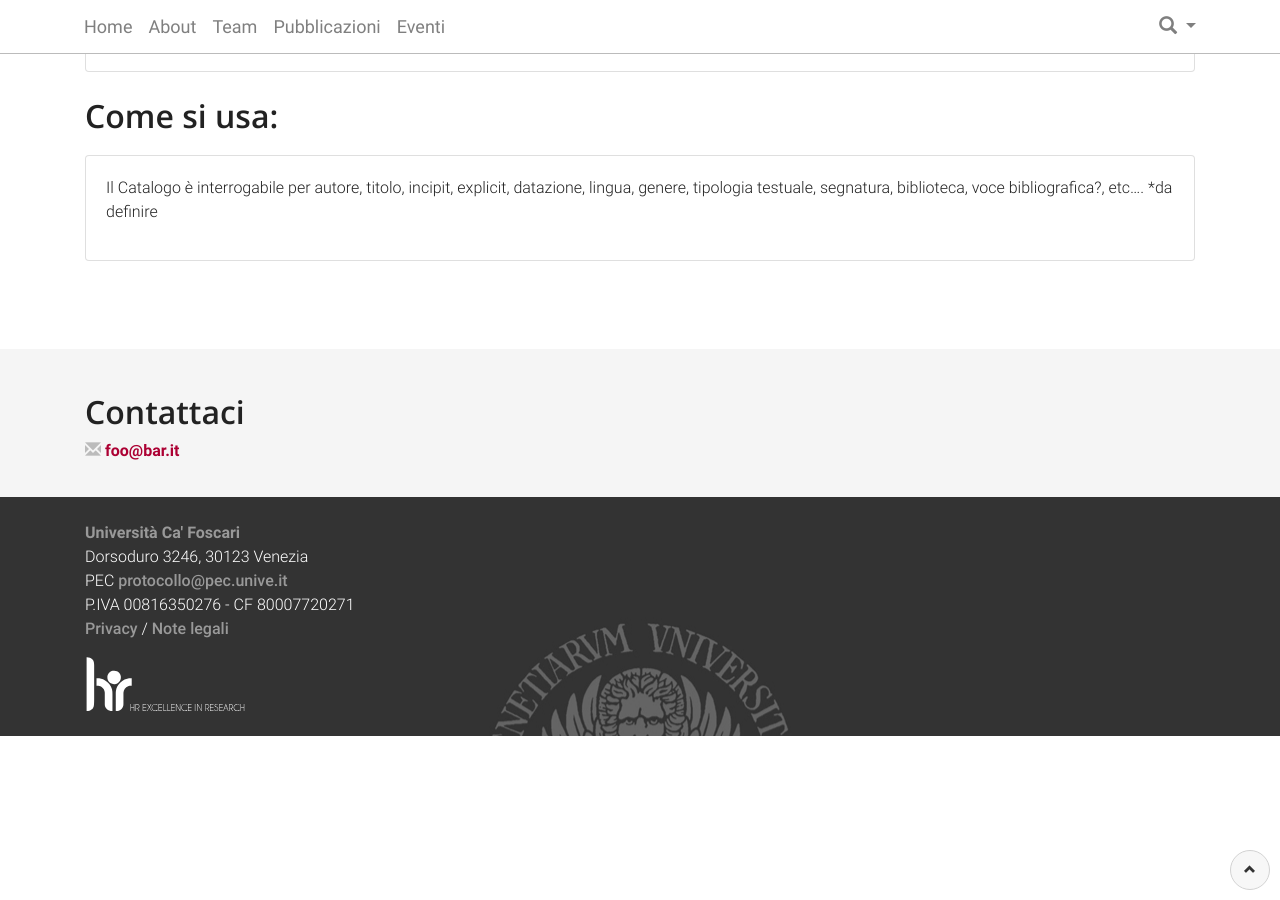
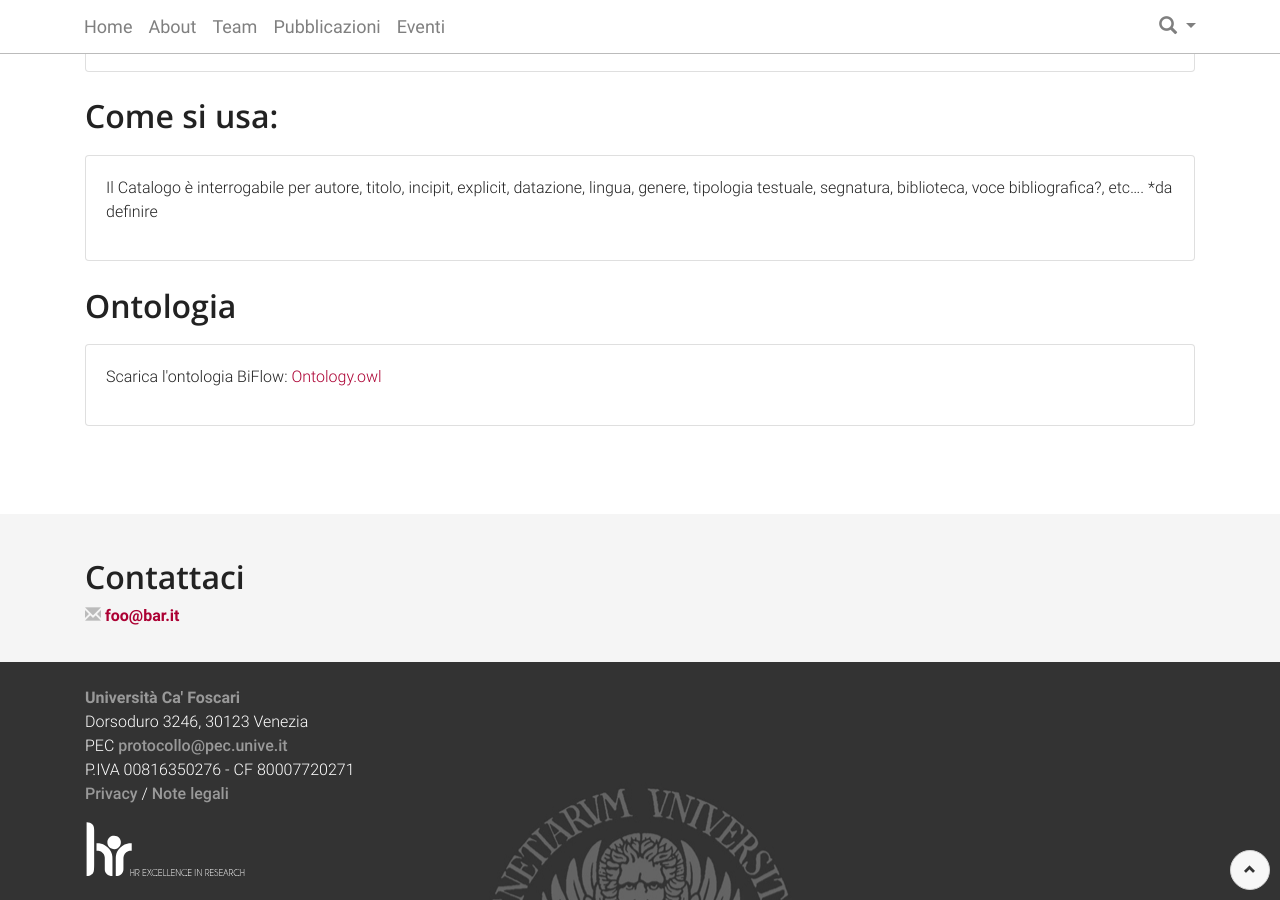
Before and after one commit to vedph/biflow_website, a Jekyll site: the page built from about.html, in a window 1280 px wide and 900 px high, scrolled down 1244 px. Built offline with Jekyll 4.4.1, drawn with Linux system fonts in a browser that asks for light colours; before the commit the page ends 1979 px from its top, so only the background shows below that.

Commit message:
Ontology in a separate folder

```diff
--- a/about.html
+++ b/about.html
@@ -53,8 +53,18 @@ permalink: /about/
                                </div>
                               </div>
                             </div>
+                          </div>
+                          <h2>Ontologia</h2>
+                          <div class="card">
+                            <div class="row no-gutters">
+                              <div class="col-md-12">
+                                <div class="card-body">
+                                  <p>Scarica l'ontologia BiFlow: <a href="owl/ontology.owl" download>Ontology.owl</a></p>
+                               </div>
+                              </div>
+                            </div>
                         </div>
                   </div>
-			       </div>
+	       </div>
         </div>
     </div>
```
Also changed, not shown: 3 other files.
